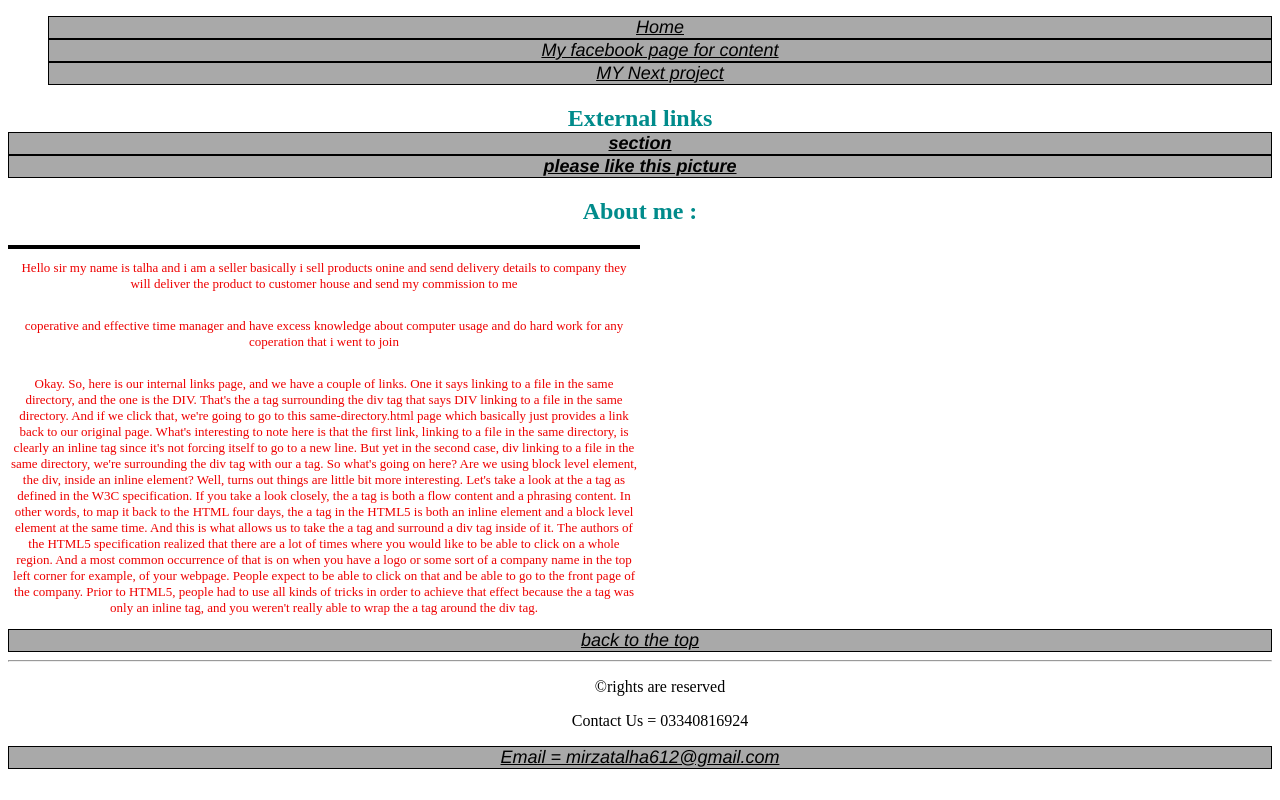
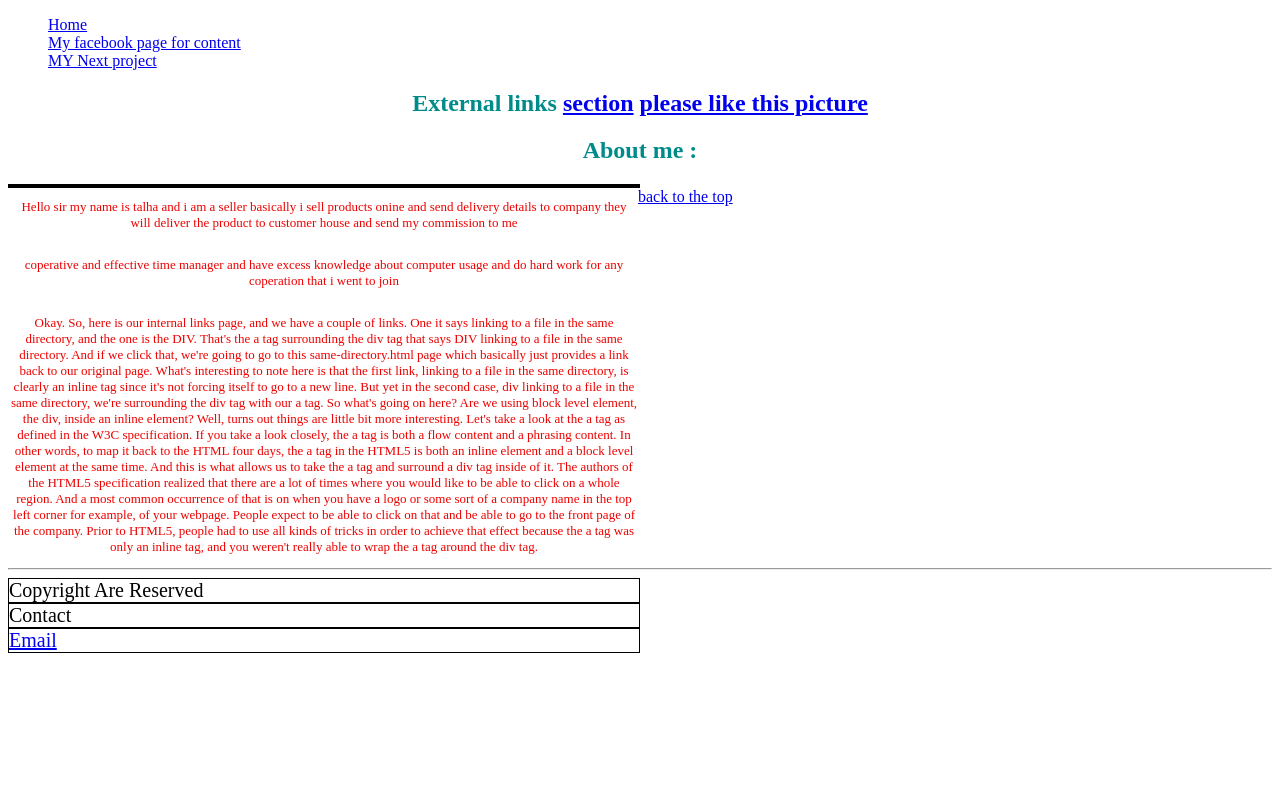
Before and after one commit to mirzatalha612/resume-, a plain HTML site: page index.html in a window 1280 px wide. Drawn offline with Linux system fonts and the light colour scheme.

Commit message:
changes included

```diff
--- a/index.html
+++ b/index.html
@@ -6,6 +6,7 @@
     <meta http-equiv="X-UA-Compatible" content="IE=edge">
     <meta name="viewport" content="width=device-width, initial-scale=1.0">
     <link rel="stylesheet" href="style.css">
+    <!--<link rel="stylesheet" href="bootstrap-5.0.2-dist/css/bootstrap.min.css">-->
 </head>
 <body>
   <header>
@@ -26,8 +27,10 @@
       </div>
         <a href="#top"> back to the top </a>
         <hr>
-        <footer > <dir> &copy;rights are reserved </dir>
-        <dir> Contact Us &equals; 03340816924</dir> </footer>
-        <a href="https://mail.google.com/login">Email &equals; mirzatalha612@gmail.com</a></footer>
+        <footer >
+         <div class="copy"> Copyright Are Reserved </div>
+        <div class="phone"> Contact </div>
+        <div class="mail"> <a href="https://mail.google.com/login"> Email</a></div>
+        </footer>
         </body>
 </html>
--- a/style.css
+++ b/style.css
@@ -1,11 +1,11 @@
 *{
-  clear:both;
-
+  clear: both;
+  box-sizing: border-box;
 }
 header li{
     list-style: none;
   }
-dir:link,h2:link,a:link{
+dir:link,h2:link{
   background-color:darkgrey;
   color:black;
   font-size: large;
@@ -16,12 +16,6 @@ dir:link,h2:link,a:link{
   text-align: center;
 
 }
-dir:hover{
-  background-color: lightgrey;
-  font-style: inherit;
-  font-size: 23px;
-}
-
 a:hover{
 
   font-style: inherit;
@@ -54,3 +48,10 @@ h2 {
   text-align: center;
   color: darkcyan !important;
 }
+div{
+  border: 1px solid black;
+  display: block;
+  font-size: 20px;
+  width: 50%;
+  text-align: left;
+}
```
